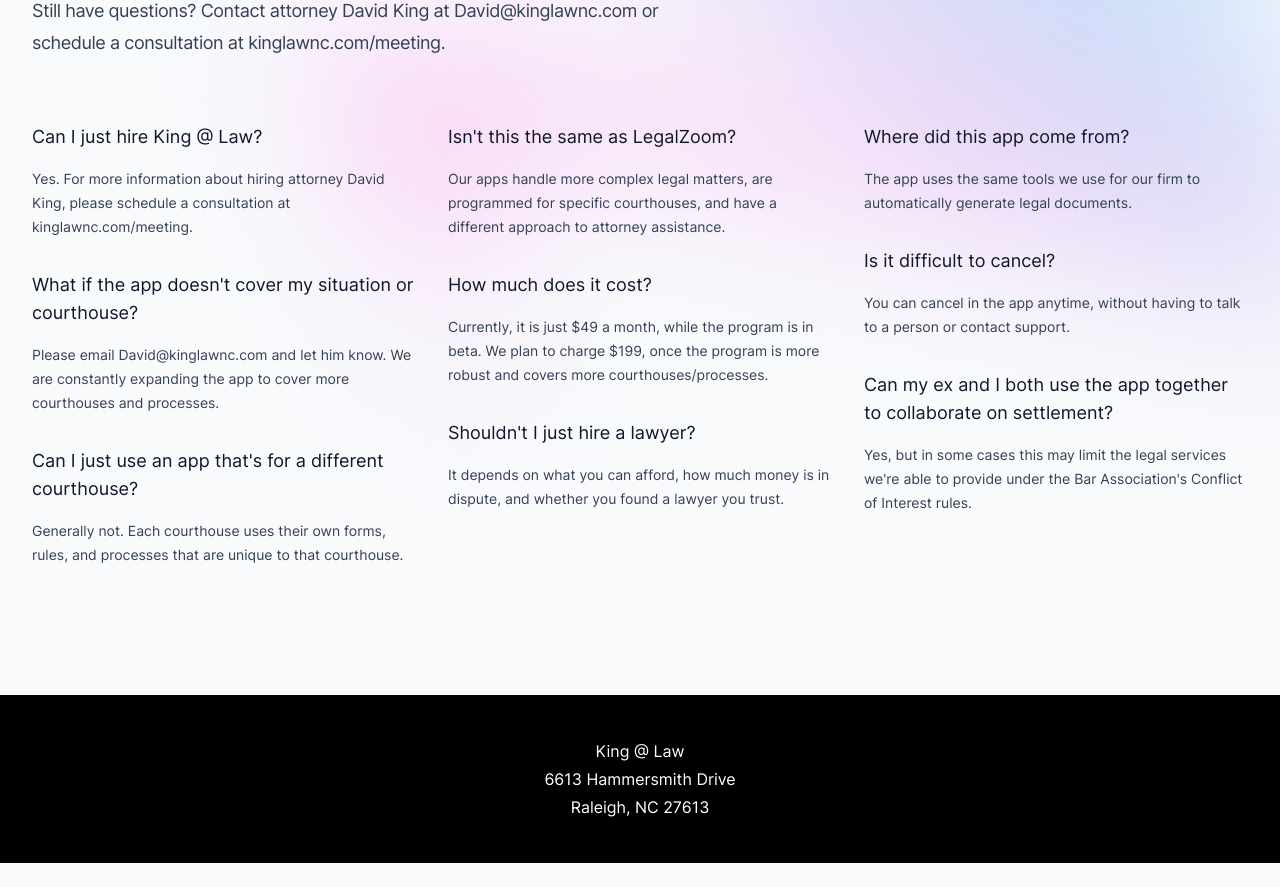
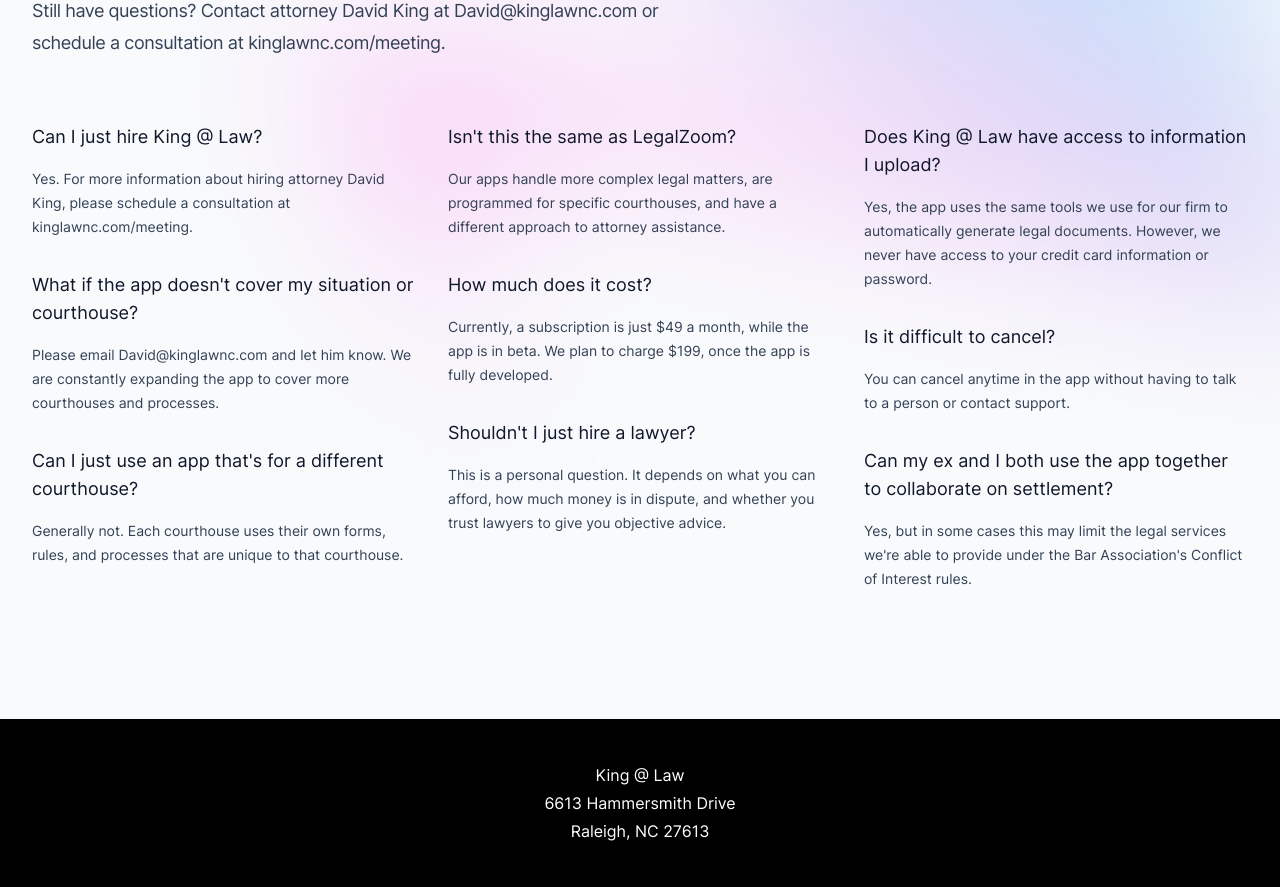
Before and after one commit to David44357/KingLawWebsite, a Next.js app: page /prometheus in a window 1280 px wide. Shown: the part 3980-4867 px from the top of the page. Before the commit the page ends 4843 px from the top, so only its background shows below. Built offline with nearby package versions, Linux system fonts and the light colour scheme.

Commit message:
Update PromFaqs.jsx

```diff
--- a/src/components/PromFaqs.jsx
+++ b/src/components/PromFaqs.jsx
@@ -30,24 +30,24 @@ const faqs = [
       question:
         'How much does it cost?',
       answer:
-        'Currently, it is just $49 a month, while the program is in beta. We plan to charge $199, once the program is more robust and covers more courthouses/processes.',
+        'Currently, a subscription is just $49 a month, while the app is in beta. We plan to charge $199, once the app is fully developed.',
     },
     {
       question:
         'Shouldn\'t I just hire a lawyer?',
       answer:
-        'It depends on what you can afford, how much money is in dispute, and whether you found a lawyer you trust.',
+        'This is a personal question. It depends on what you can afford, how much money is in dispute, and whether you trust lawyers to give you objective advice.',
     },
   ],
   [
     {
-      question: 'Where did this app come from?',
+      question: 'Does King @ Law have access to information I upload?',
       answer:
-        'The app uses the same tools we use for our firm to automatically generate legal documents.',
+        'Yes, the app uses the same tools we use for our firm to automatically generate legal documents. However, we never have access to your credit card information or password.',
     },
     {
       question: 'Is it difficult to cancel?',
-      answer: 'You can cancel in the app anytime, without having to talk to a person or contact support.',
+      answer: 'You can cancel anytime in the app without having to talk to a person or contact support.',
     },
     {
       question: 'Can my ex and I both use the app together to collaborate on settlement?',
```
